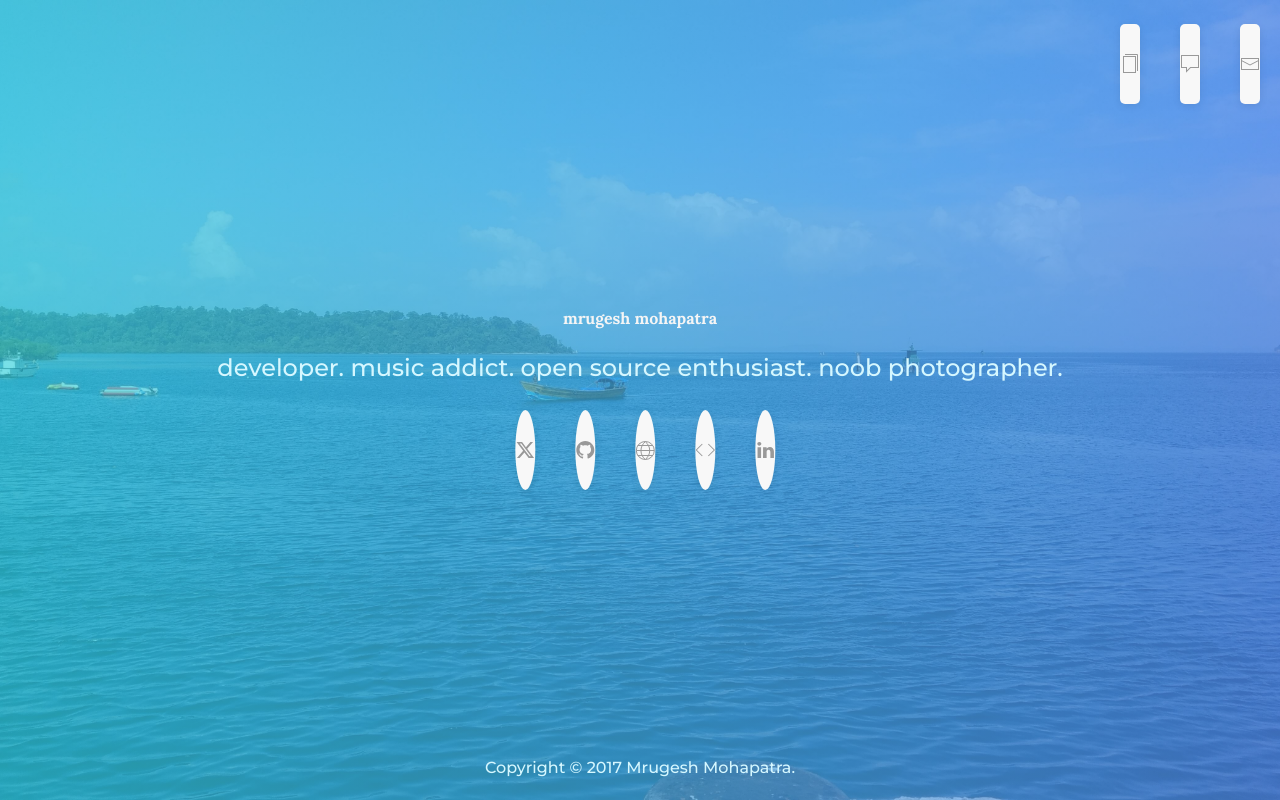
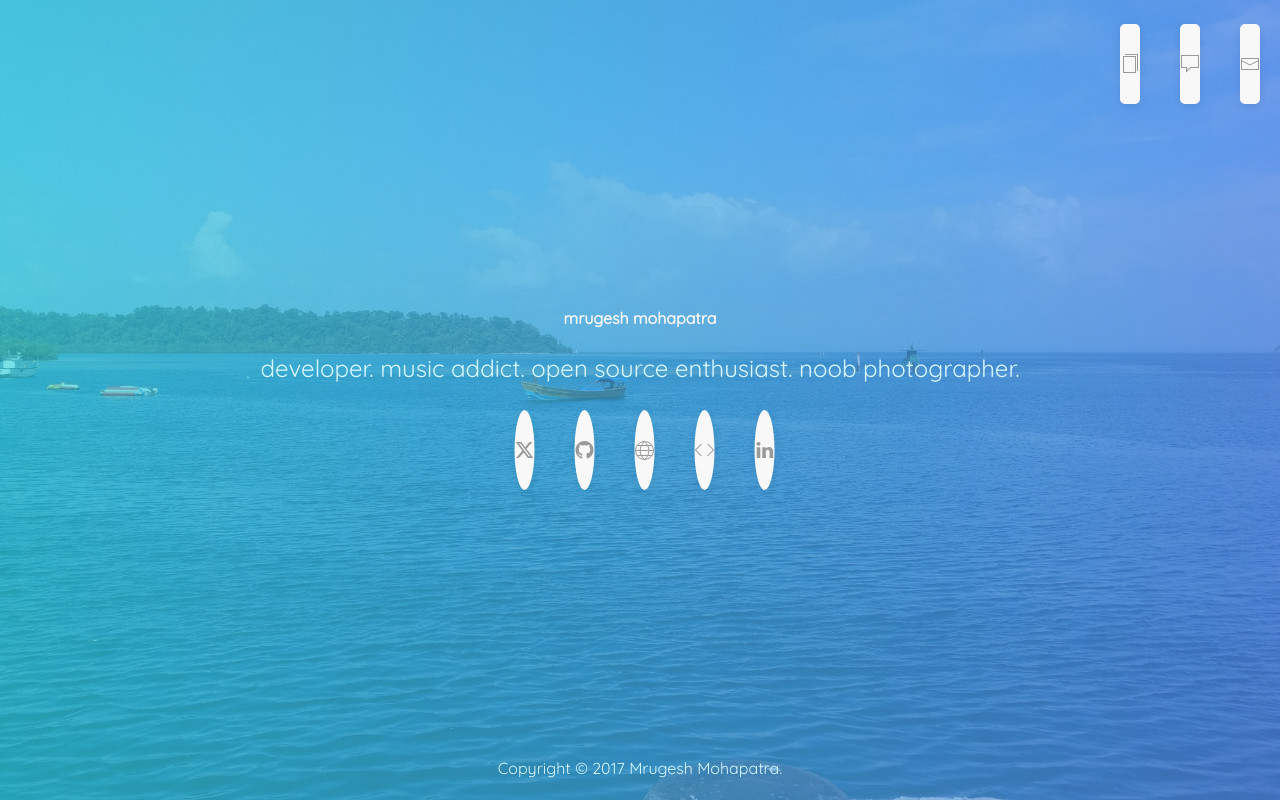
Before and after one commit to raisedadead/portfolio, a React (Create React App) app: page / in a window 1280 px wide. Built offline with nearby package versions, Linux system fonts and the light colour scheme.

Commit message:
fix: replace fonts with Quicksand and Pacifico

```diff
--- a/public/index.html
+++ b/public/index.html
@@ -6,7 +6,7 @@
   <meta charSet="utf-8" />
   <meta name="viewport" content="width=device-width, initial-scale=1, shrink-to-fit=no"
   />
-  <link href="https://fonts.googleapis.com/css?family=Lora:700|Montserrat:500" rel="stylesheet">
+  <link href="https://fonts.googleapis.com/css?family=Pacifico|Quicksand:400" rel="stylesheet">
   <meta name="theme-color" content="#000000" />
 
   <link rel="manifest" href="%PUBLIC_URL%/manifest.json">
--- a/src/components/Footer/Footer.js
+++ b/src/components/Footer/Footer.js
@@ -3,7 +3,7 @@ import React from 'react'
 export default () => (
   <footer
     className="uk-position-bottom-center uk-margin-bottom"
-    style={{ color: '#D5F7FF', fontFamily: "'Montserrat', sans-serif" }}
+    style={{ color: '#D5F7FF', fontFamily: "'Quicksand', sans-serif" }}
   >
     <span>Copyright &copy; {new Date().getFullYear()} Mrugesh Mohapatra.</span>
   </footer>
--- a/src/containers/Contact.js
+++ b/src/containers/Contact.js
@@ -14,7 +14,7 @@ export default () => (
   <div className={mainContainer}>
     <div className={content}>
       <span data-uk-icon="icon: mail; ratio:2;" />
-      <h4 style={{ color: '#666666', fontFamily: "'Montserrat', sans-serif" }}>
+      <h4 style={{ color: '#666666', fontFamily: "'Quicksand', sans-serif" }}>
         Contact | Stay tuned as this page is being prep-ed for next release.
       </h4>
     </div>
--- a/src/containers/HomeContent.js
+++ b/src/containers/HomeContent.js
@@ -8,13 +8,17 @@ export default props => (
   <div {...props}>
     <p
       className={heading}
-      style={{ color: '#F5F5F5', fontFamily: "'Lora', sans-serif" }}
+      style={{
+        color: '#F5F5F5',
+        fontFamily: "'Quicksand', sans-serif",
+        fontWeight: 'bold'
+      }}
     >
       mrugesh mohapatra
     </p>
     <p
       className={tagline}
-      style={{ color: '#D5F7FF', fontFamily: "'Montserrat', sans-serif" }}
+      style={{ color: '#D5F7FF', fontFamily: "'Quicksand', sans-serif" }}
     >
       developer. music addict. open source enthusiast. noob photographer.
     </p>
--- a/src/containers/NotFound.js
+++ b/src/containers/NotFound.js
@@ -14,7 +14,7 @@ export default () => (
   <div className={mainContainer}>
     <div className={content}>
       <span data-uk-icon="icon: ban; ratio:2;" />
-      <h4 style={{ color: '#01AAC1', fontFamily: "'Montserrat', sans-serif" }}>
+      <h4 style={{ color: '#01AAC1', fontFamily: "'Quicksand', sans-serif" }}>
         404 | Nah...not happening. Can't find you need !
       </h4>
     </div>
--- a/src/containers/Resume.js
+++ b/src/containers/Resume.js
@@ -14,7 +14,7 @@ export default () => (
   <div className={mainContainer}>
     <div className={content}>
       <span data-uk-icon="icon: copy; ratio:2;" />
-      <h4 style={{ color: '#666666', fontFamily: "'Montserrat', sans-serif" }}>
+      <h4 style={{ color: '#666666', fontFamily: "'Quicksand', sans-serif" }}>
         résumé | Stay tuned as this page is being prep-ed for next release.
       </h4>
     </div>
```
